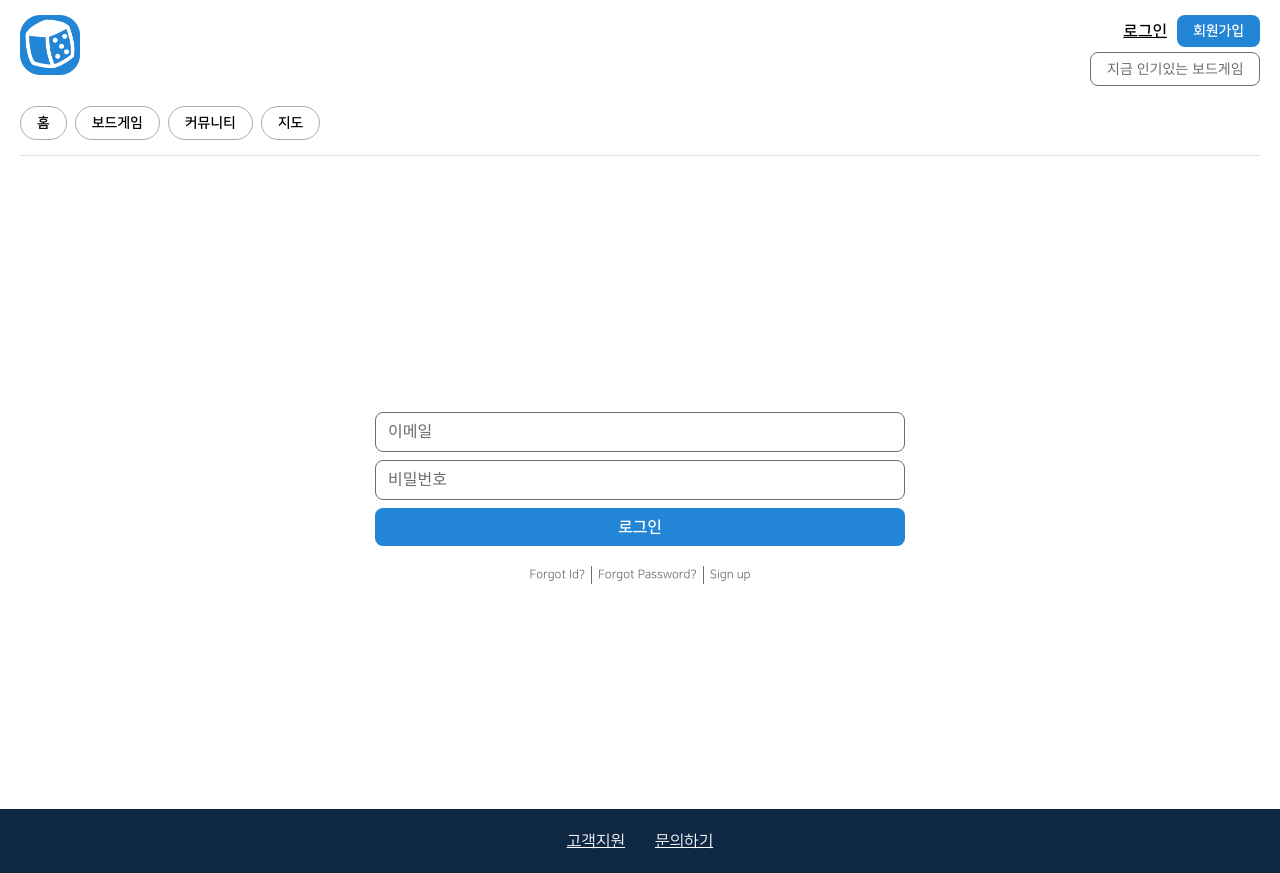
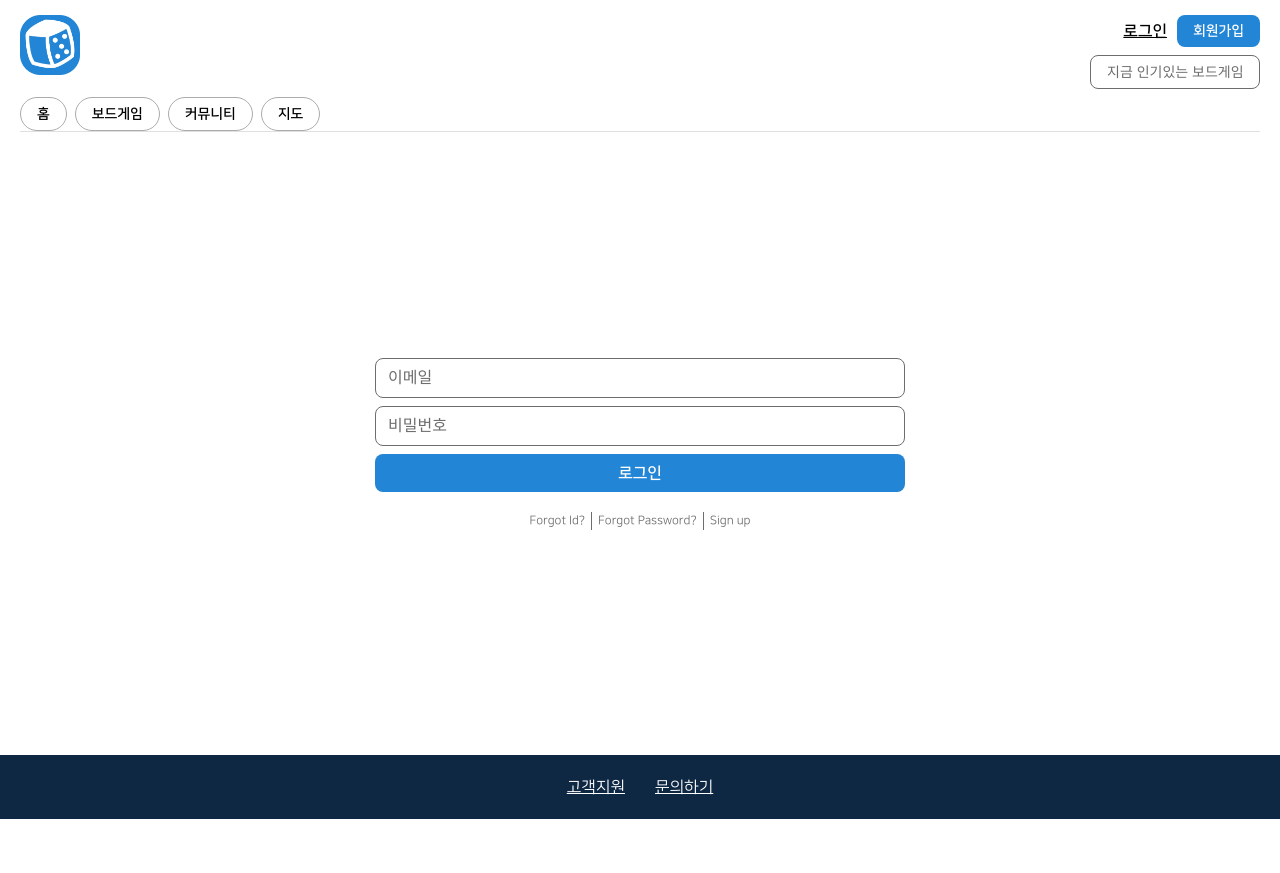
Before and after one commit to FRONT-END-BOOTCAMP-PLUS-5/Bhouse_5, a Next.js app: page /auth/signin in a window 1280 px wide. After the commit the page ends 819 px from the top, so only its background shows below. Built offline with nearby package versions, Linux system fonts and the light colour scheme; no server answers.

Commit message:
[refactor] header 간격 조정

```diff
--- a/app/_components/Header/Header.module.css
+++ b/app/_components/Header/Header.module.css
@@ -3,12 +3,12 @@
 .header {
   width: 100%;
   padding: 15px 20px; /* 전체 헤더의 패딩 */
+  padding-bottom: 0;
   box-sizing: border-box;
   background-color: var(--primary-white);
   position: relative; /* 로고의 absolute 위치 지정을 위한 기준점 */
   display: flex; /* 자식 요소들을 세로로 쌓기 위해 flex column */
   flex-direction: column;
-  /* align-items: center; // 이 부분이 전체 너비를 줄이고 중앙 정렬해서 오른쪽 여백이 생긴 원인일 수 있습니다. 제거합니다. */
 }
 
 /* logoContainer는 그대로 absolute로 유지 */
@@ -47,13 +47,13 @@
   align-items: center;
   width: 100%; /* contentWrapper 내에서 100% */
   /* padding-left는 contentWrapper가 담당하므로 여기서는 제거 */
-  margin-bottom: 5px;
 }
 
 .authSection {
   display: flex;
   align-items: center;
   gap: 10px;
+  margin-bottom: 8px;
 }
 
 .loginText {
@@ -81,7 +81,7 @@
   justify-content: flex-end; /* 검색창과 드롭다운을 오른쪽 정렬 */
   width: 100%; /* contentWrapper 내에서 100% */
   /* padding-left는 contentWrapper가 담당하므로 여기서는 제거 */
-  margin-bottom: 15px;
+  margin-bottom: 8px;
 }
 
 .searchInput {
@@ -96,7 +96,7 @@
   width: 100%; /* contentWrapper 내에서 100% */
   /* contentWrapper에서 이미 좌측 마진을 주었으므로, 여기서는 패딩을 0으로 합니다. */
   padding-left: 0;
-  margin-top: 5px;
+  margin-bottom: 8;
 }
 
 /* Dropdown 내부의 버튼을 위한 스타일 (ListItem처럼 보이도록) */
--- a/app/_components/Header/Header.tsx
+++ b/app/_components/Header/Header.tsx
@@ -206,7 +206,7 @@ const Header: React.FC = () => {
       </nav>
 
       {/* 구분선 (헤더 상단과 하단 메뉴 사이) */}
-      <Divider marginY="15px" />
+      <Divider marginY="0px" />
     </header>
   )
 }
```
